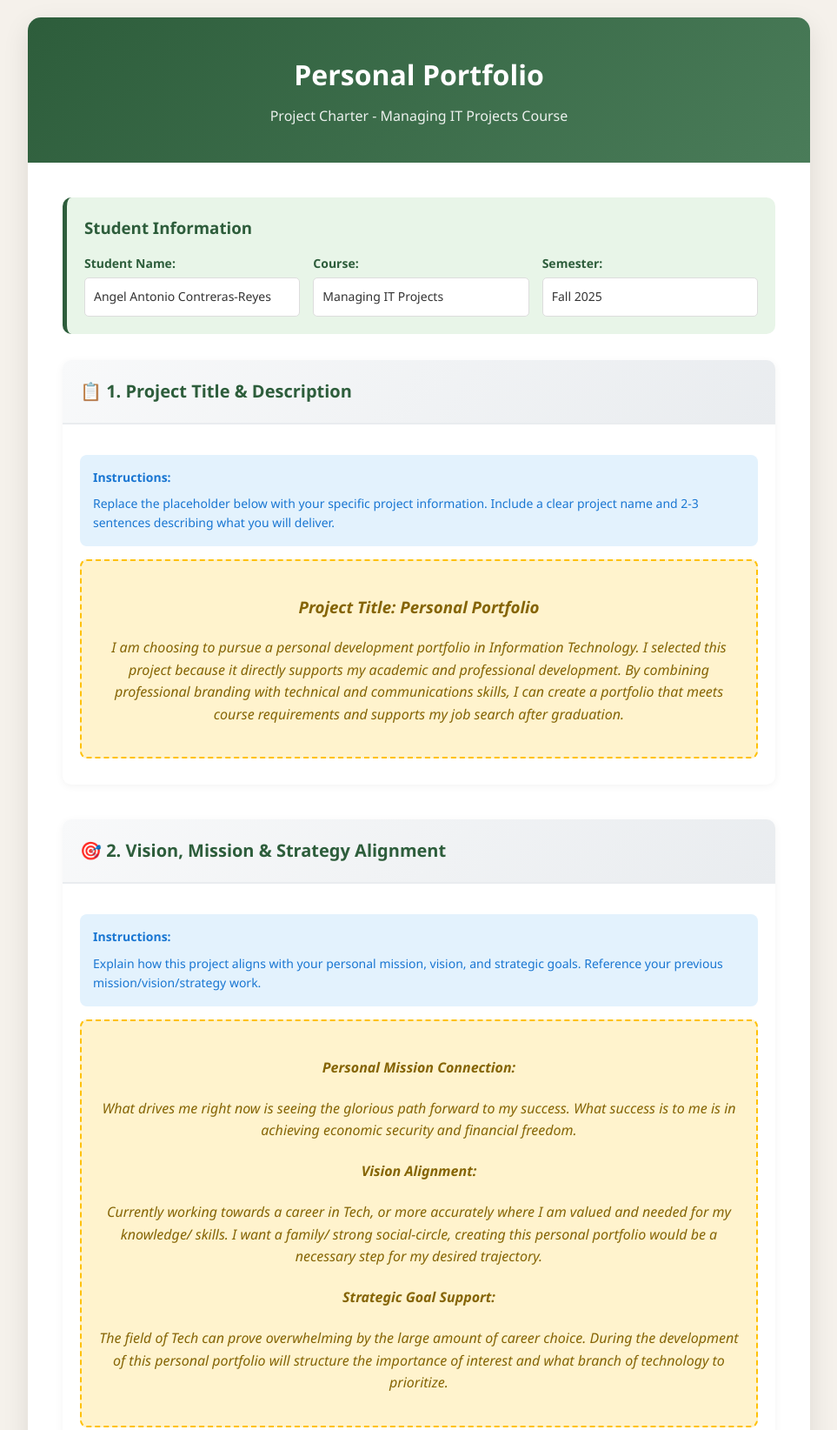
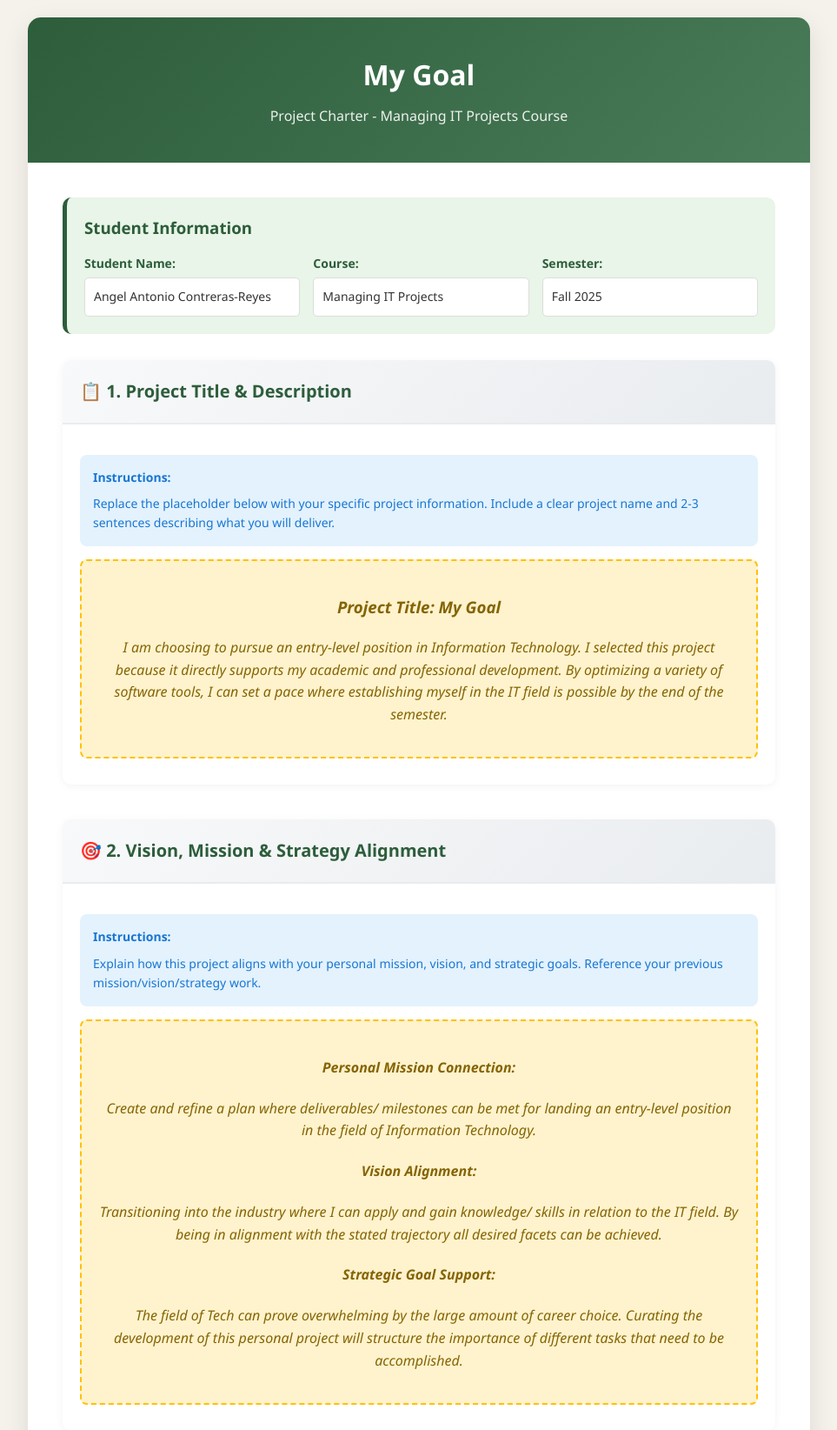
Before and after one commit to L3GNAA/ProjectCharter, a plain HTML site: page index.html in a window 1280 px wide. Shown: the top 1644 px of the page at 87% size, without its empty margins (158-1121 px from the left). Drawn offline with Linux system fonts and the light colour scheme.

Commit message:
Update index.html

```diff
--- a/index.html
+++ b/index.html
@@ -248,7 +248,7 @@
 <body>
     <div class="container">
         <div class="header">
-            <h1>Personal Portfolio</h1>
+            <h1>My Goal</h1>
             <p>Project Charter - Managing IT Projects Course</p>
         </div>
 
@@ -284,8 +284,8 @@
                     </div>
 
                     <div class="placeholder">
-                        <h3>Project Title: Personal Portfolio</h3>
-                        <p>I am choosing to pursue a personal development portfolio in Information Technology. I selected this project because it directly supports my academic and professional development. By combining professional branding with technical and communications skills, I can create a portfolio that meets course requirements and supports my job search after graduation.  </p>
+                        <h3>Project Title: My Goal</h3>
+                        <p>I am choosing to pursue an entry-level position in Information Technology. I selected this project because it directly supports my academic and professional development. By optimizing a variety of software tools,  I can set a pace where establishing myself in the IT field is possible by the end of the semester.  </p>
 
                         <p><em></em></p>
                     </div>
@@ -305,13 +305,13 @@
 
                     <div class="placeholder">
                         <h4>Personal Mission Connection:</h4>
-                        <p>What drives me right now is seeing the glorious path forward to my success. What success is to me is in achieving economic security and financial freedom. </p>
+                        <p>Create and refine a plan where deliverables/ milestones can be met for landing an entry-level position in the field of Information Technology.</p>
 
                         <h4>Vision Alignment:</h4>
-                        <p>Currently working towards a career in Tech, or more accurately where I am valued and needed for my knowledge/ skills. I want a family/ strong social-circle, creating this personal portfolio would be a necessary step for my desired trajectory. </p>
+                        <p>Transitioning into the industry where I can apply and gain knowledge/ skills in relation to the IT field. By being in alignment with the stated trajectory all desired facets can be achieved. </p>
 
                         <h4>Strategic Goal Support:</h4>
-                        <p>The field of Tech can prove overwhelming by the large amount of career choice. During the development of this personal portfolio will structure the importance of interest and what branch of technology to prioritize.</p>
+                        <p>The field of Tech can prove overwhelming by the large amount of career choice. Curating the development of this personal project will structure the importance of different tasks that need to be accomplished.</p>
                     </div>
                 </div>
             </div>
@@ -329,13 +329,13 @@
 
                     <div class="placeholder">
                         <h4>Professional Value:</h4>
-                        <p>Building this project will expose me to new skills and apply them in the future when searching for a job in Tech</p>
+                        <p>Building this project will expose me to new skills and apply them to future endeavors</p>
 
                         <h4>Personal Value:</h4>
                         <p>This project will allow me to focus on building my skills in a realistic and achievable way within the given semester.</p>
 
                         <h4>Learning Outcomes:</h4>
-                        <p>I intend to precure technical skills during the course of this project, as well as obtaining project management experience while also gaining more industry knowledge.</p>
+                        <p>I intend to procure technical skills during the course of this project, as well as obtaining project management experience while also gaining more industry knowledge.</p>
                     </div>
                 </div>
             </div>
@@ -495,17 +495,37 @@
                         </tbody>
                     </table>
 
+					<br></br>
+							<br></br><br></br>
+							<br></br>
+
                     <div class="power-interest-grid">
 						<div>
 							<img src="square.JPG" alt="Square" width="600">
+							<br></br>
+							<br></br>
+							<br></br>
+							<br></br>
 							<img src="legitdeliverables.JPG" alt="Deliver" width="600">
-							<img src="money.JPG" alt="Money" width="600">
+							<br></br>
+							<br></br>
+							<br></br>
+							<br></br>
+							<img src="budgetestimation.JPG" alt="Money" width="600">
+
                         </div>
                     </div>
                 </div>
             </div>
 
-						<!-- Project -->
+			<br></br>
+							<br></br>
+							<br></br>
+							<br></br>
+
+
+
+			<!-- Project -->
             <div class="section">
                 <div class="section-header">
                     <h2 class="section-title">🧠 Methodolgy Explanation</h2>
```
